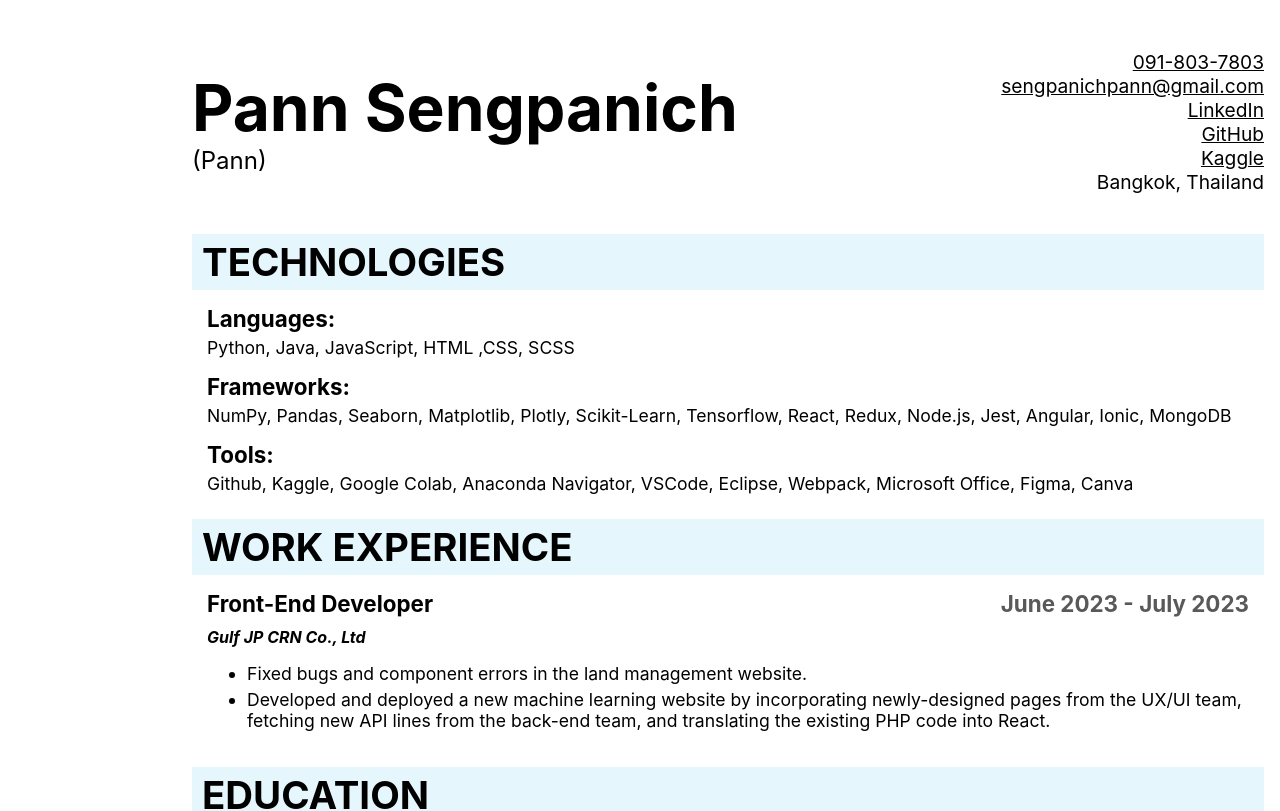
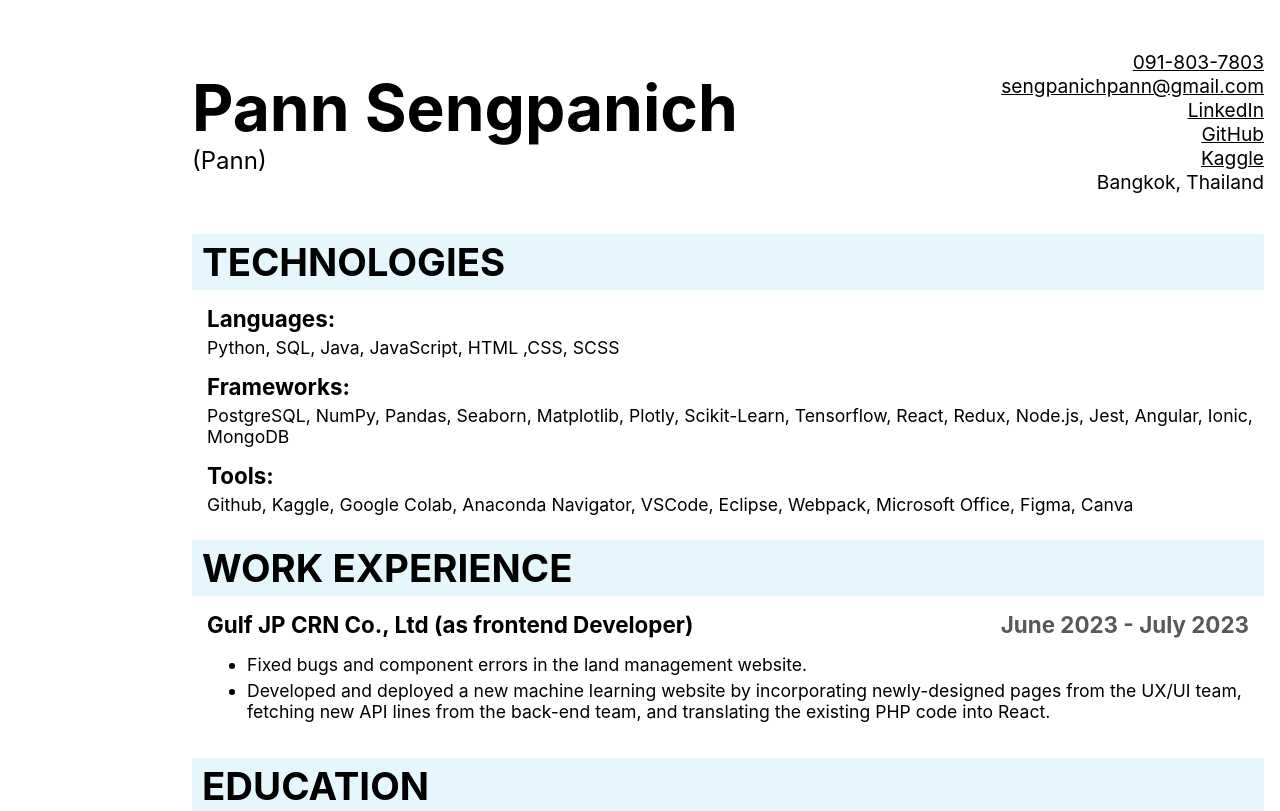
Before and after one commit to PannSengpanich/cv-application, a React (Create React App) app: page / in a window 1280 px wide. Shown: the top 811 px of the page. Built offline with nearby package versions, Linux system fonts and the light colour scheme.

Commit message:
Update data.js

```diff
--- a/src/data.js
+++ b/src/data.js
@@ -13,12 +13,12 @@ export const TechData = [
   { topic: "TECHNOLOGIES" },
   {
     head: "Languages:",
-    details: "Python, Java, JavaScript, HTML ,CSS, SCSS",
+    details: "Python, SQL, Java, JavaScript, HTML ,CSS, SCSS",
   },
   {
     head: "Frameworks:",
     details:
-      "NumPy, Pandas, Seaborn, Matplotlib, Plotly, Scikit-Learn, Tensorflow, React, Redux, Node.js, Jest, Angular, Ionic, MongoDB",
+      "PostgreSQL, NumPy, Pandas, Seaborn, Matplotlib, Plotly, Scikit-Learn, Tensorflow, React, Redux, Node.js, Jest, Angular, Ionic, MongoDB",
   },
   {
     head: "Tools:",
@@ -43,8 +43,8 @@ export const IntLangData = [
 export const WorkData = [
   { topic: "WORK EXPERIENCE" },
   {
-    head: "Front-End Developer",
-    organization: "Gulf JP CRN Co., Ltd",
+    head: "Gulf JP CRN Co., Ltd (as frontend Developer)",
+
     details: [
       "Fixed bugs and component errors in the land management website.",
       "Developed and deployed a new machine learning website by incorporating newly-designed pages from the UX/UI team, fetching new API lines from the back-end team, and translating the existing PHP code into React.",
@@ -90,7 +90,7 @@ export const ProjData = [
     head: "Mobile Application Project ",
     details:
       "- Developed a weather app interface prototype for a website, linked to a weather URL, displaying daily temperature at each time point. Implemented using TypeScript, SCSS, JavaScript, HTML, and Angular.",
-    //url: "https://github.com/PannSengpanich/WeatherProvider-LastClassDemo-",
+    url: "https://github.com/PannSengpanich/WeatherProvider-LastClassDemo-",
     date: "Dec 2022",
   },
 ];
```
